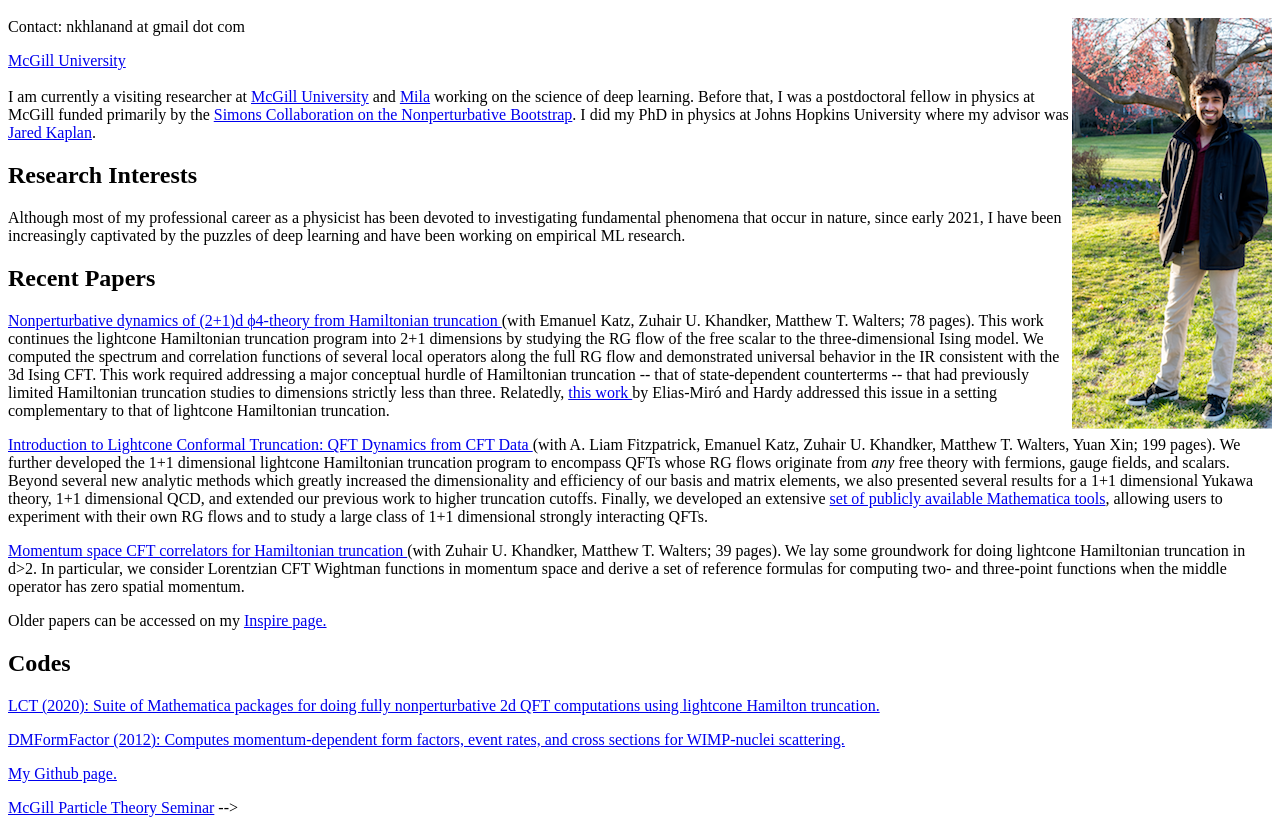
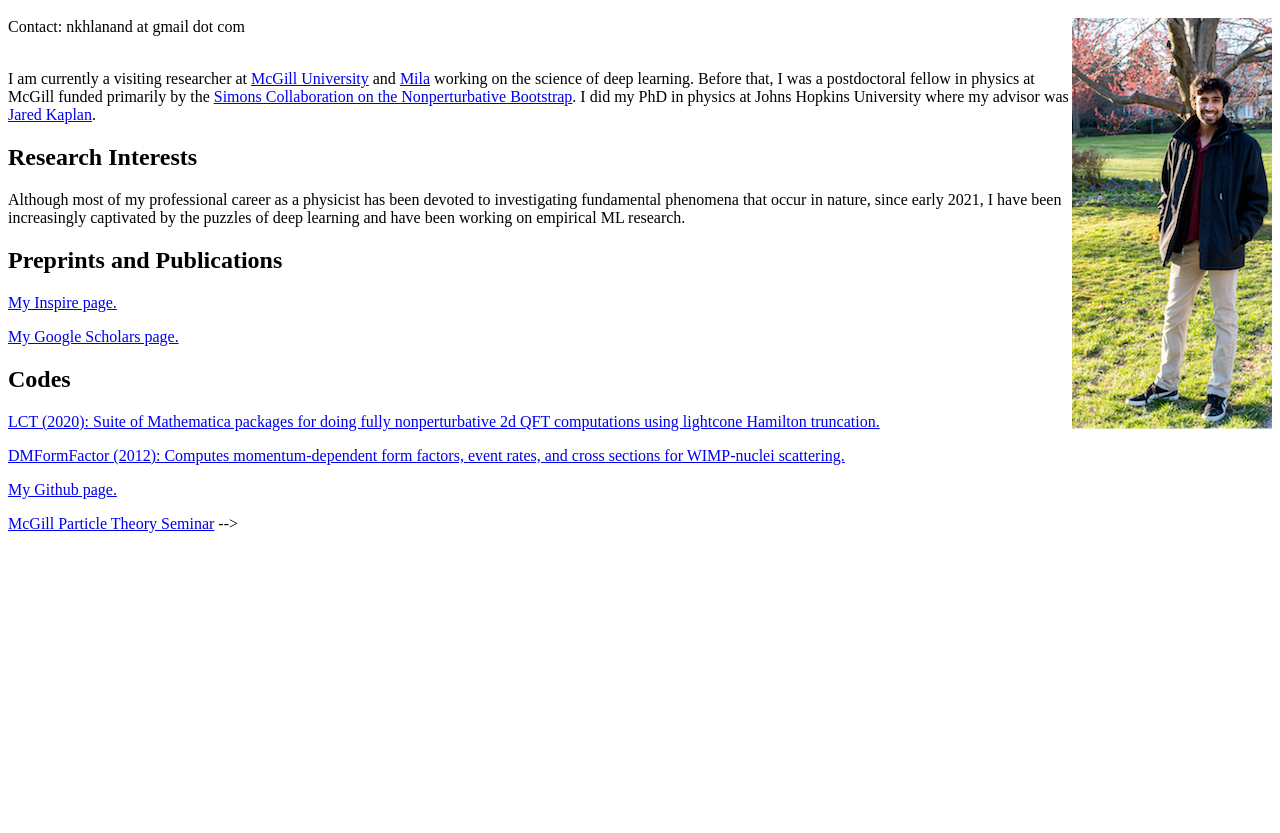
Before and after one commit to nikhilanand91/nanand.github.io, a plain HTML site: page index.html in a window 1280 px wide. Shown: the part 48-881 px from the top of the page. After the commit the page ends 800 px from the top, so only its background shows below. Drawn offline with Linux system fonts and the light colour scheme.

Commit message:
Update index.html

```diff
--- a/index.html
+++ b/index.html
@@ -11,7 +11,6 @@
 <img src="GardenPic-Cropped.png" alt="Me!" align="right">
 
 <p>
-	<a href="http://www.mcgilla.ca/">McGill University</a><br>
 	<br>
 	I am currently a visiting researcher at <a href="https://www.mcgill.ca/"> McGill University</a> and <a href="https://mila.quebec/en/">Mila</a> working on the science of deep learning. Before that, I was a postdoctoral fellow in physics at McGill funded primarily by the <a href="https://bootstrapcollaboration.com/"> Simons Collaboration on the Nonperturbative Bootstrap</a>. I did my PhD in physics at Johns Hopkins University where my advisor was <a href="https://sites.krieger.jhu.edu/jared-kaplan/">Jared Kaplan</a>.</p>
 
@@ -21,8 +20,8 @@
 Although most of my professional career as a physicist has been devoted to investigating fundamental phenomena that occur in nature, since early 2021, I have been increasingly captivated by the puzzles of deep learning and have been working on empirical ML research.
 
 <h2>
-	Recent Papers</h2>
-
+	Preprints and Publications</h2>
+<!--
 	<p>
 	<a href="https://arxiv.org/abs/2010.09730">Nonperturbative dynamics of (2+1)d ϕ4-theory from Hamiltonian truncation </a>
 	(with Emanuel Katz, Zuhair U. Khandker, Matthew T. Walters; 78 pages).
@@ -38,10 +37,13 @@ Although most of my professional career as a physicist has been devoted to inves
 	<a href="https://arxiv.org/abs/1911.02573">Momentum space CFT correlators for Hamiltonian truncation
  </a>
 	(with Zuhair U. Khandker, Matthew T. Walters; 39 pages).
-	We lay some groundwork for doing lightcone Hamiltonian truncation in d>2. In particular, we consider Lorentzian CFT Wightman functions in momentum space and derive a set of reference formulas for computing two- and three-point functions when the middle operator has zero spatial momentum.
+	We lay some groundwork for doing lightcone Hamiltonian truncation in d>2. In particular, we consider Lorentzian CFT Wightman functions in momentum space and derive a set of reference formulas for computing two- and three-point functions when the middle operator has zero spatial momentum. -->
 
 <p>
-	Older papers can be accessed on my <a href="https://inspirehep.net/authors/1657067?ui-citation-summary=true">Inspire page.</a>
+	<a href="https://inspirehep.net/authors/1657067?ui-citation-summary=true">My Inspire page.</a>
+
+<p>
+	<a href="https://scholar.google.com/citations?user=L-QbDz8AAAAJ&hl=en">My Google Scholars page.</a>
 
 <h2>
 	Codes</h2>
```
